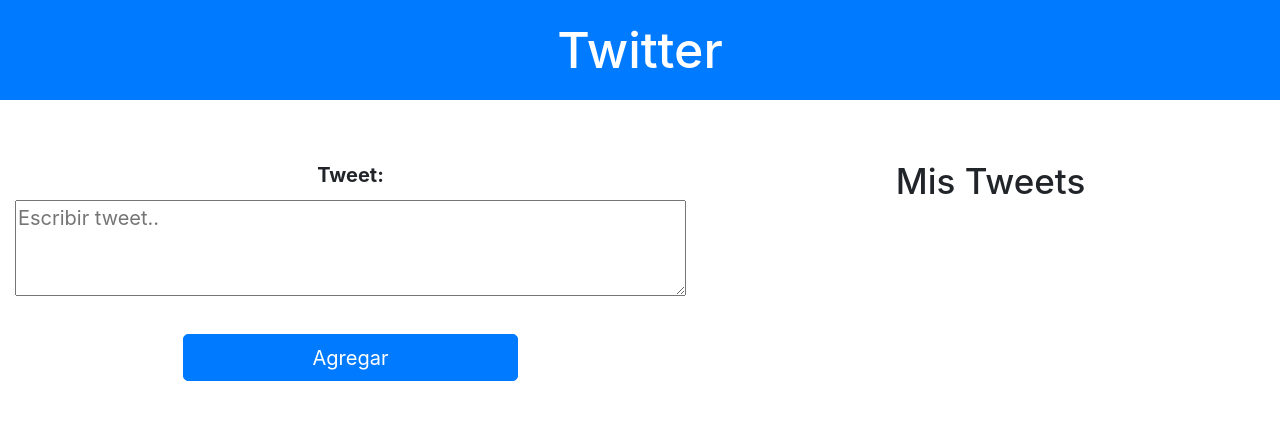
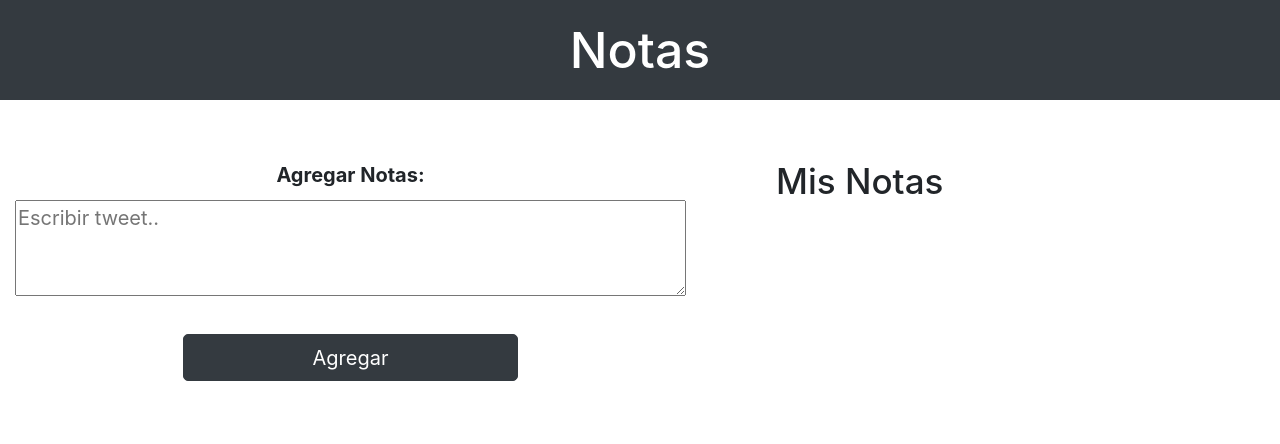
Before and after one commit to Ezequielpereyraa/ProyectoNotas, a plain HTML site: page index.html in a window 1280 px wide. Drawn offline with nearby package versions, Linux system fonts and the light colour scheme.

Commit message:
Update index.html

```diff
--- a/index.html
+++ b/index.html
@@ -9,18 +9,18 @@
     <title>Document</title>
 </head>
 <body>
-    <h1 class="text-center mb-5 bg-primary text-white p-3">Twitter</h1>
+    <h1 class="text-center mb-5 bg-dark text-white p-3">Notas</h1>
     <div class="container-fluid m-auto">
         <div class="row">
             <div class="col-md text-center ">
                   <form action="submit" id="formulario">
-                        <label class="font-weight-bold" >Tweet:</label> <br>
-                        <textarea id="tweet" cols="50" rows="3" placeholder="Escribir tweet.."></textarea> <br>
-                        <button class="btn btn-primary w-50 mt-4 mb-5" type="submit">Agregar</button>
+                        <label class="font-weight-bold" >Agregar Notas:</label> <br>
+                        <textarea id="tweet" cols="50" rows="3" placeholder="Escribir tweet.." maxlength="100"></textarea> <br>
+                        <button class="btn btn-dark w-50 mt-4 mb-5" type="submit">Agregar</button>
                     </form>
             </div>
             <div class="col-md ">
-                <h3 class="text-center">Mis Tweets</h3>
+                <h3 class="ml-5">Mis Notas</h3>
                 <div>
                     <ul  id="lista-tweet">
 
```
